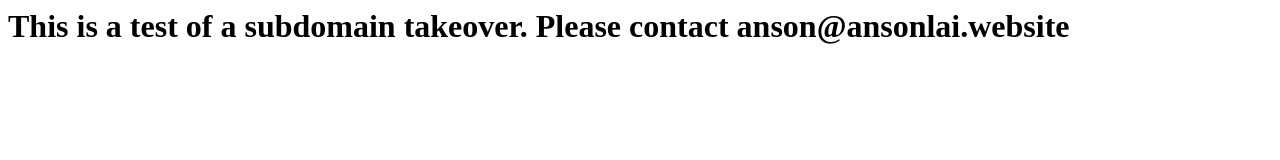
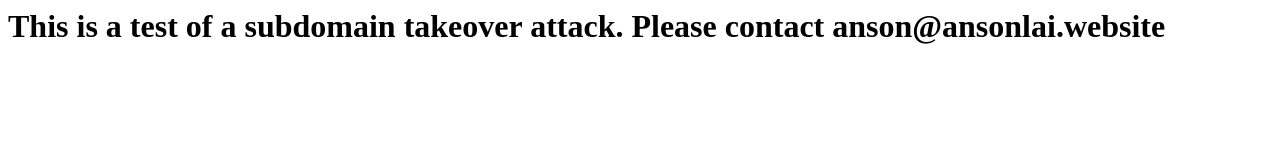
Before and after one commit to adamkahh/adamkahh.github.io, a plain HTML site: page index.html in a window 1280 px wide. Drawn offline with Linux system fonts and the light colour scheme.

Commit message:
Update index.html

```diff
--- a/index.html
+++ b/index.html
@@ -1 +1 @@
-<h1>This is a test of a subdomain takeover. Please contact anson@ansonlai.website</h1>
+<h1>This is a test of a subdomain takeover attack. Please contact anson@ansonlai.website</h1>
```
